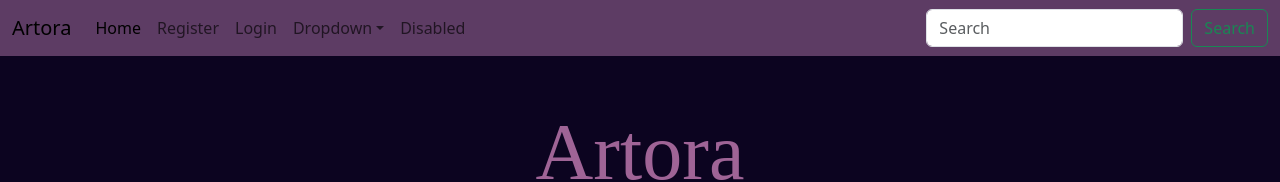
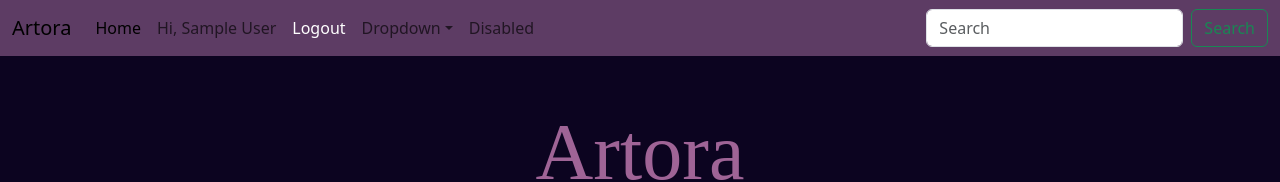
Before and after one commit to ogguyhere/Artora, a React (Create React App) app in the folder frontend/: page / in a window 1280 px wide. Shown: the top 182 px of the page. Built offline with nearby package versions, Linux system fonts and the light colour scheme; sample sign-in values are in the browser's storage.

Commit message:
feat(created user dashboard)

```diff
--- a/frontend/src/App.js
+++ b/frontend/src/App.js
@@ -1,14 +1,30 @@
-import React from 'react';
+import React, { useEffect, useState } from 'react';
 import { BrowserRouter as Router, Routes, Route, Link } from 'react-router-dom';
 import Home from './pages/Home';
 import Login from './pages/Login';
 import Register from './pages/Register';
 import './css/theme.css';
 import AdminDashboard from './pages/Admin-Dashboard';
-// import UserDashboard from './pages/UserDashboard';
+import UserDashboard from './pages/User-Dashboard';
 import PrivateRoute from './components/Private-Route';
+import { useContext } from 'react';
+import { AuthContext } from './context/Auth-Context';
+
 
 function App() {
+  // const [user, setUser] = useState(null);
+  const { user, logout } = useContext(AuthContext);
+
+
+  // useEffect(() => {
+  //   const stored = localStorage.getItem("user");
+  //   if (stored) setUser(JSON.parse(stored));
+  // }, []);
+  const handleLogout = () => {
+    logout();                     // logout from context
+    window.location.href = "/login";  // optional: redirect
+  };
+
   return (
     <Router>
       <nav className="navbar navbar-expand-lg navbar-artora">
@@ -22,12 +38,35 @@ function App() {
               <li className="nav-item">
                 <Link className="nav-link active" to="/">Home</Link>
               </li>
-              <li className="nav-item">
+              {/* <li className="nav-item">
                 <Link className="nav-link" to="/register">Register</Link>
               </li>
               <li className="nav-item">
                 <Link className="nav-link" to="/login">Login</Link>
-              </li>
+              </li> */}
+              {user ? (
+                <>
+                  <li className="nav-item">
+                    <span className="nav-link">Hi, {user.name}</span>
+                  </li>
+                  <li className="nav-item">
+                    <button className="nav-link btn btn-link text-white" onClick={logout} style={{ textDecoration: 'none' }}>
+                      Logout
+                    </button>
+
+                  </li>
+                </>
+              ) : (
+                <>
+                  <li className="nav-item">
+                    <Link className="nav-link" to="/register">Register</Link>
+                  </li>
+                  <li className="nav-item">
+                    <Link className="nav-link" to="/login">Login</Link>
+                  </li>
+                </>
+              )}
+
               <li className="nav-item dropdown">
                 <Link className="nav-link dropdown-toggle" to="#" role="button" data-bs-toggle="dropdown" aria-expanded="true">
                   Dropdown
@@ -68,6 +107,11 @@ function App() {
             <AdminDashboard />
           </PrivateRoute>
         } />
+        <Route path="/user-dashboard" element={
+          <PrivateRoute role="buyer">
+            <UserDashboard />
+          </PrivateRoute>
+        } />
       </Routes>
 
 
--- /dev/null
+++ b/frontend/src/context/Auth-Context.js
@@ -0,0 +1,28 @@
+import React, {createContext, useState, useEffect} from 'react';
+
+export const AuthContext = createContext();
+
+export function AuthProvider({children}){
+    const [user, setUser] = useState(null);
+
+    useEffect(() =>{
+        const stored = localStorage.getItem('user');
+        if(stored) setUser(JSON.parse(stored));
+
+    }, []);
+    const login = (userObj)=>{
+        localStorage.setItem('user', JSON.stringify(userObj));
+        setUser(userObj);
+    };
+    const logout = ()=>{
+        localStorage.removeItem('user');
+        localStorage.removeItem('token');
+        setUser(null);
+    };
+
+    return (
+        <AuthContext.Provider value = {{user,login,logout}}>
+            {children}
+        </AuthContext.Provider>
+    );
+}
--- a/frontend/src/index.js
+++ b/frontend/src/index.js
@@ -7,14 +7,23 @@ import 'bootstrap/dist/css/bootstrap.min.css';
 import 'bootstrap/dist/js/bootstrap.bundle.min';
 
 
-
+import { AuthProvider } from './context/Auth-Context';
 
 const root = ReactDOM.createRoot(document.getElementById('root'));
 root.render(
   <React.StrictMode>
-    <App />
+    <AuthProvider>
+      <App />
+    </AuthProvider>
   </React.StrictMode>
 );
+
+// const root = ReactDOM.createRoot(document.getElementById('root'));
+// root.render(
+//   <React.StrictMode>
+//     <App />
+//   </React.StrictMode>
+// );
 
 // If you want to start measuring performance in your app, pass a function
 // to log results (for example: reportWebVitals(console.log))
--- a/frontend/src/pages/Login.js
+++ b/frontend/src/pages/Login.js
@@ -1,11 +1,13 @@
-import React, { useState } from 'react';
+import React, { useState , useContext} from 'react';
 import axios from 'axios';
 import { useNavigate } from 'react-router-dom';
+import { AuthContext } from '../context/Auth-Context';
 
 function Login() {
   const [form, setForm] = useState({ email: '', password: '' });
   const [msg, setMsg] = useState('');
   const navigate = useNavigate();
+  const { login } = useContext(AuthContext);
 
   const handleChange = (e) => {
     setForm({ ...form, [e.target.name]: e.target.value });
@@ -20,19 +22,19 @@ function Login() {
       localStorage.setItem("token", token);
       localStorage.setItem("user", JSON.stringify(user));
 
+      login(user); // 👈 this is the missing piece!
 
-      // Redirect to dashboard based on role
       if (user.role === "admin") {
         navigate("/admin-dashboard");
       } else {
         navigate("/user-dashboard");
       }
       setMsg(`Logged in as ${user.name} (${user.role})`);
-
     } catch (err) {
       setMsg(err.response?.data?.msg || "Login failed");
     }
   };
+
 
   return (
     <div className="container py-5" style={{ maxWidth: "400px", margin: "auto" }}>
--- /dev/null
+++ b/frontend/src/pages/User-Dashboard.js
@@ -0,0 +1,13 @@
+import React from 'react';
+
+function UserDashboard(){
+    const user = JSON.parse(localStorage.getItem('user'));
+    return(
+        <div className='container py-5'>
+            <h2 className='text-orchid'>User Dashboard </h2>
+            <p className='text-dusty-rose'> Hi {user?.name}, welcome to your dashboard</p>
+        </div>
+    );
+}
+
+export default UserDashboard;
```
